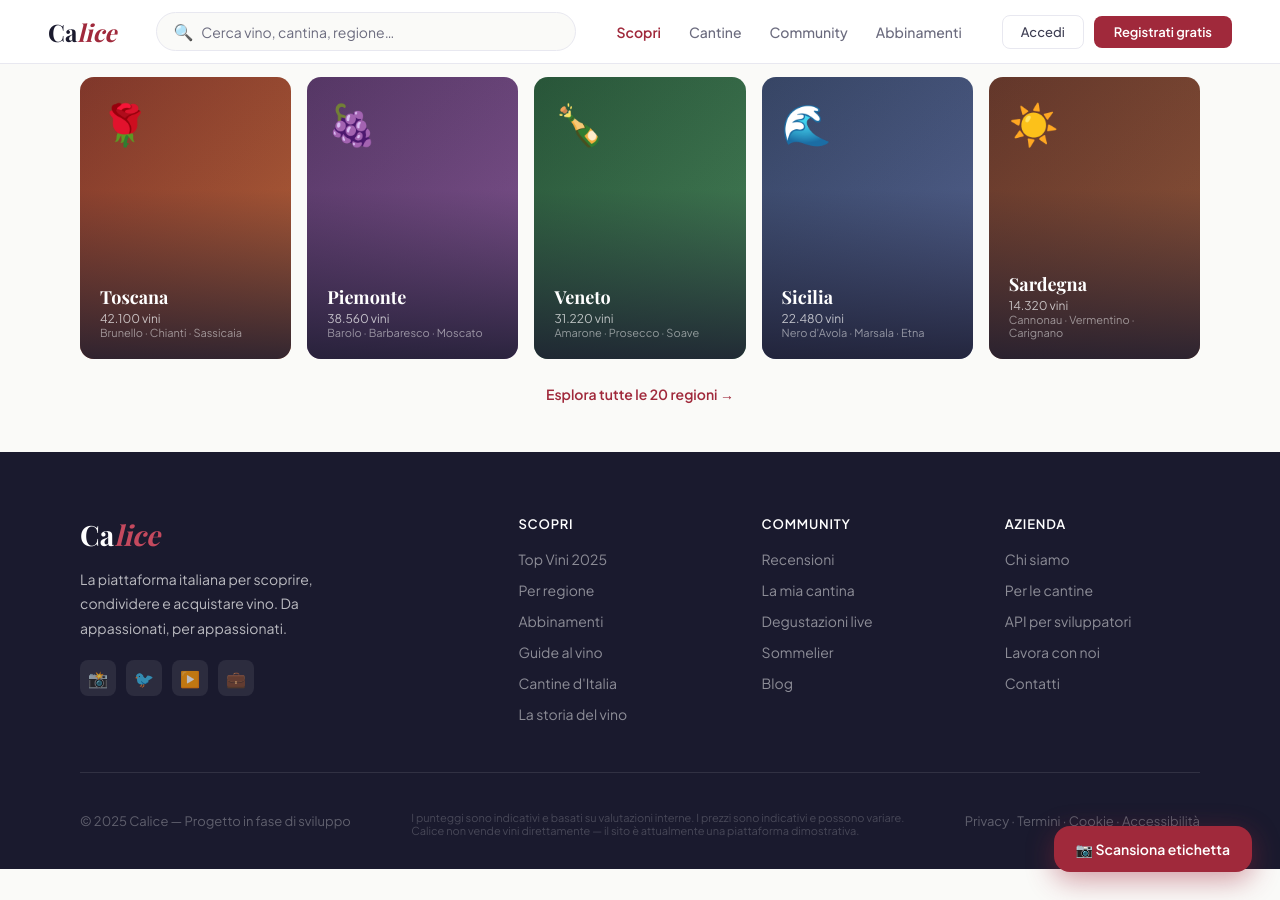
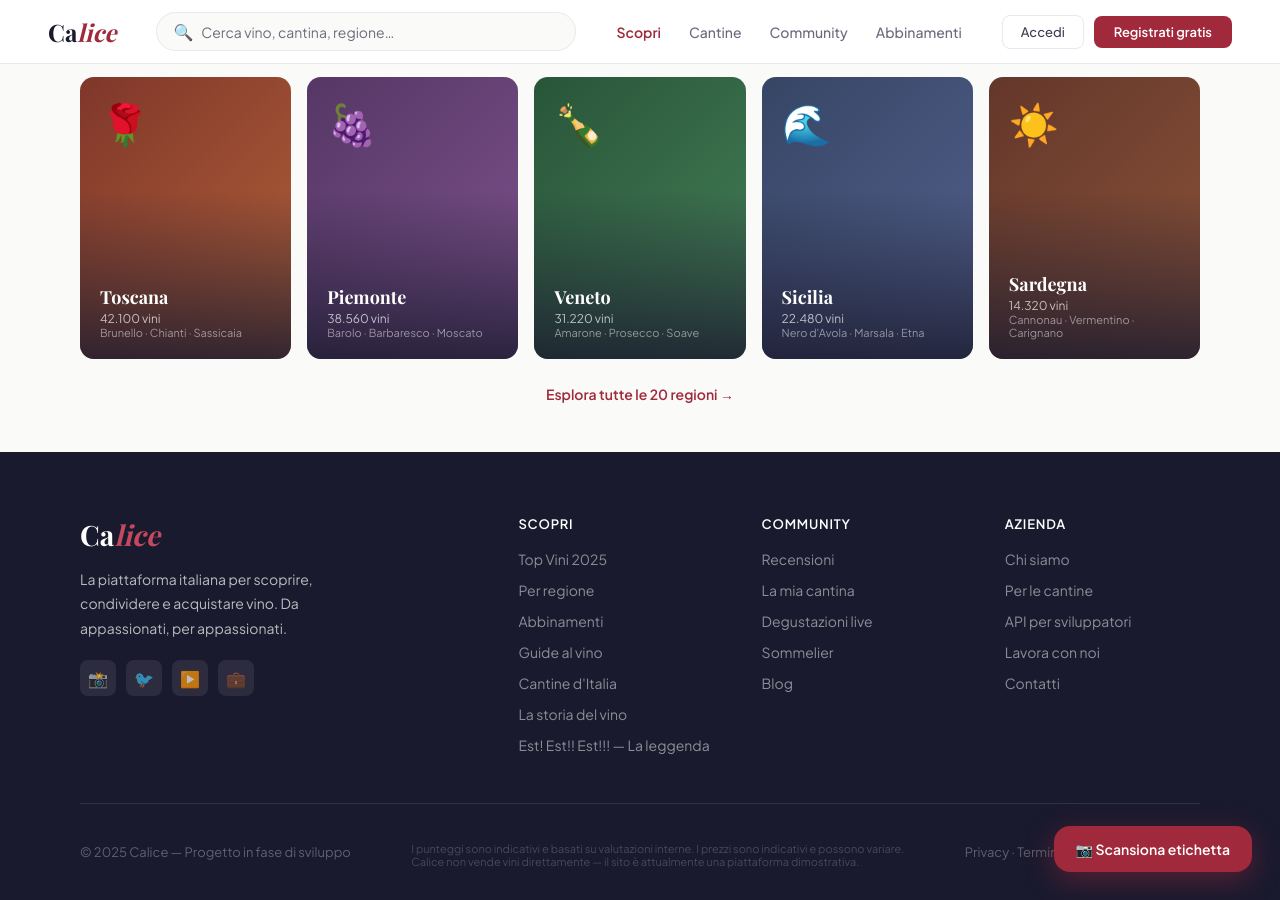
Before and after one commit to Barcolana/Calice, a Jekyll site: the page built from index.html, in a window 1280 px wide and 900 px high, scrolled down 5972 px. Built offline with Jekyll 4.4.1, drawn with Linux system fonts in a browser that asks for light colours; some web fonts are replaced.

Commit message:
Aggiunto articolo al footer

```diff
--- a/index.html
+++ b/index.html
@@ -1872,6 +1872,7 @@
                     <li><a href="#">Guide al vino</a></li>
                     <li><a href="#">Cantine d'Italia</a></li>
                     <li><a href="{{ site.baseurl }}/storia-del-vino">La storia del vino</a></li>
+                    <li><a href="{{ site.baseurl }}/blog/est-est-est">Est! Est!! Est!!! — La leggenda</a></li>
                 </ul>
             </div>
             <div class="footer-col">
```
